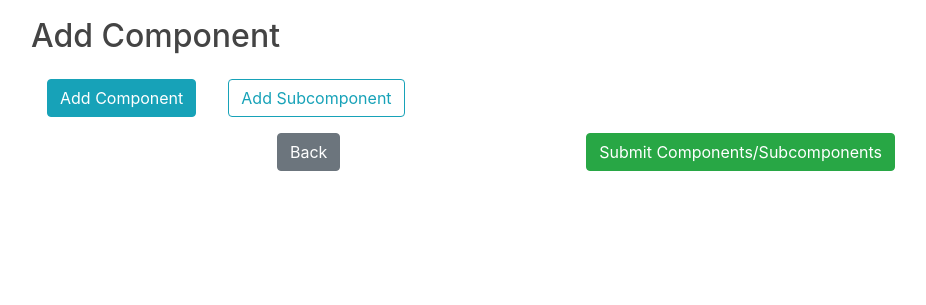
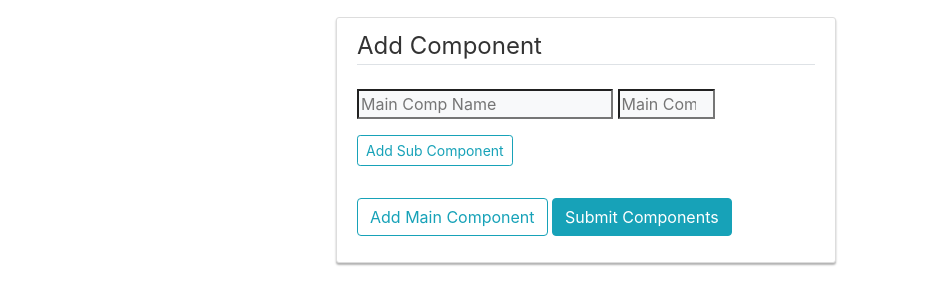
Before and after one commit to unluckyvevo/IT2201-Project, a Flask app: template readbit/templates/add_component.html in a window 1280 px wide. Shown: the part 63-368 px from the top of the page, without its empty margins (54-980 px from the left). Run offline with Flask 2, Linux system fonts and the light colour scheme; the template is opened without the code that fills it: values that come from a table or form of the project are taken from there, others are empty; some libraries are stand-ins or nearby versions.

Commit message:
Change add_component to use WTForms

```diff
--- a/readbit/forms.py
+++ b/readbit/forms.py
@@ -1,9 +1,28 @@
 from flask_wtf import FlaskForm
-from wtforms import StringField, PasswordField, SubmitField, BooleanField
-from wtforms.validators import DataRequired, Email
+from wtforms import *
+from wtforms.validators import DataRequired, Email, Length, NumberRange
 
 class LoginForm(FlaskForm):
     email = StringField('Email', validators=[DataRequired(), Email()])
     password = PasswordField('Password', validators=[DataRequired()])
     remember = BooleanField('Remember Me')
     submit = SubmitField('Login')
+
+class SubComponentForm(FlaskForm):
+    comp_name = StringField('Sub Component Name', validators=[DataRequired(), Length(max=100)],
+                       render_kw={"placeholder": "Sub Comp Name"})
+    weightage = IntegerField('Weightage', validators=[DataRequired(), NumberRange(min=1, max=100)],
+                             render_kw={"placeholder": "Sub Comp Weight (%)"})
+
+class MainComponentForm(FlaskForm):
+    comp_name = StringField('Main Component Name', validators=[DataRequired(), Length(max=100)],
+                       render_kw={"placeholder": "Main Comp Name"})
+    weightage = IntegerField('Weightage', validators=[DataRequired(), NumberRange(min=1, max=100)],
+                             render_kw={"placeholder": "Main Comp Weight (%)"})
+    sub_comps = FieldList(FormField(SubComponentForm), label='Sub Component')
+    add_sub = SubmitField(label='Add Sub Component')
+
+class AddComponentForm(FlaskForm):
+    main_comps = FieldList(FormField(MainComponentForm), label='Main Component', min_entries=1)
+    add_main = SubmitField(label='Add Main Component')
+    submit = SubmitField('Submit Components')
--- a/readbit/static/main.css
+++ b/readbit/static/main.css
@@ -86,3 +86,9 @@ a.article-title:hover {
   display: flex;
   justify-content: center;
 }
+
+#component-row
+{
+  display: flex;
+  justify-content: center;
+}
--- a/readbit/templates/add_component.html
+++ b/readbit/templates/add_component.html
@@ -1,52 +1,84 @@
 {% extends "layout.html" %}
 {% block content %}
 <link rel="stylesheet" type="text/css" href="{{ url_for('static', filename='manage_feedback.css') }}">
-<h2>Add Component</h2>
-<div class="container">
-    <form>
-        <div class="row">
-            <input type="button" class="btn btn-info m-3" onclick="addComponent()" value="Add Component"/>
-            <input type="button" class="btn btn-outline-info m-3" onclick="addSubcomponent()" value="Add Subcomponent"/>
-        </div>
-        <div class="row">
+<!--<h2>Add Component</h2>-->
+<div class="row" id="component-row">
+    <div class="content-section">
+        <form id="add-component-form" method="POST" action="">
+            {{ form.hidden_tag() }}
+            <fieldset class="form-group">
+                <legend class="border-bottom mb-4">Add Component</legend>
+                <div class="form-group">
+                    <div class="form-group">
+                        {% for main in form.main_comps %}
+                            <div class="form-group">
+                                {{ main.comp_name(class="bg-light") }}
+                                {{ main.weightage(class="bg-light") }}
+                            </div>
+                             <div class="form-group">
+                                 {% for sub in main.sub_comps %}
+                                     <div class="form-group">
+                                        {{ sub.comp_name }}
+                                        {{ sub.weightage }}
+                                    </div>
+                                 {% endfor %}
+                            </div>
+                            <div class="form-group">
+                                {{ main.add_sub(class="btn btn-outline-info btn-sm", formnovalidate=True) }}
+                            </div>
+                        {% endfor %}
+                    </div>
+                </div>
+            </fieldset>
+            <div class="form-group">
+                 {{ form.add_main(class="btn btn-outline-info", formnovalidate=True) }}
+                    {{ form.submit(class="btn btn-info") }}
+            </div>
+        </form>
+    <!--    <form>-->
+    <!--        <div class="row">-->
+    <!--            <input type="button" class="btn btn-info m-3" onclick="addComponent()" value="Add Component"/>-->
+    <!--            <input type="button" class="btn btn-outline-info m-3" onclick="addSubcomponent()" value="Add Subcomponent"/>-->
+    <!--        </div>-->
+    <!--        <div class="row">-->
 
-            <div class="col-sm-4" id="comp_name_col">
-            </div>
+    <!--            <div class="col-sm-4" id="comp_name_col">-->
+    <!--            </div>-->
 
-            <div class="col-sm-4" id="comp_weight_col">
-            </div>
+    <!--            <div class="col-sm-4" id="comp_weight_col">-->
+    <!--            </div>-->
 
-        </div>
-        <div class="row" id="add_component_submit_btn_row">
-            <a type="button" class="btn btn-secondary" href="/manage_module">Back</a>
-            <button name = "submit_add_component" type="submit" class="btn btn-success" >Submit Components/Subcomponents</button>
-        </div>
+    <!--        </div>-->
+    <!--        <div class="row" id="add_component_submit_btn_row">-->
+    <!--            <a type="button" class="btn btn-secondary" href="/manage_module">Back</a>-->
+    <!--            <button name = "submit_add_component" type="submit" class="btn btn-success" >Submit Components/Subcomponents</button>-->
+    <!--        </div>-->
 
 
-    </form>
+    <!--    </form>-->
 
-<span id="response"></span>
+    <!--<span id="response"></span>-->
+    </div>
+</div>
+<!--<script>-->
+<!--var countComponent =1;-->
+<!--var countSubcomponent =1;-->
 
-</div>
-<script>
-var countComponent =1;
-var countSubcomponent =1;
-
-function addComponent()
-{
-     var name_compName="component"+countComponent;
-     var weight_compName="componentweight"+countComponent;
-     document.getElementById('comp_name_col').innerHTML+='<input class="form-control" type="text" id="'+name_compName+'" placeholder="Component Name"/><br/>';
-     document.getElementById('comp_weight_col').innerHTML+='<input class="form-control" type="text" id="'+weight_compName+'" placeholder="Component Weight (%)"/><br/>';
-     countComponent += 1;
-}
-function addSubcomponent()
-{
-     var name_subcompName="subcomponent"+countSubcomponent;
-     var weight_subcompName="subcomponentweight"+countSubcomponent;
-     document.getElementById('comp_name_col').innerHTML+='<input class="form-control" type="text" id="'+name_subcompName+'" placeholder="Subcomponent Name"/><br/>';
-     document.getElementById('comp_weight_col').innerHTML+='<input class="form-control" type="text" id="'+weight_subcompName+'" placeholder="Subcomponent Weight (%)"/><br/>';
-     countSubcomponent += 1;
-}
-</script>
+<!--function addComponent()-->
+<!--{-->
+<!--     var name_compName="component"+countComponent;-->
+<!--     var weight_compName="componentweight"+countComponent;-->
+<!--     document.getElementById('comp_name_col').innerHTML+='<input class="form-control" type="text" id="'+name_compName+'" placeholder="Component Name"/><br/>';-->
+<!--     document.getElementById('comp_weight_col').innerHTML+='<input class="form-control" type="text" id="'+weight_compName+'" placeholder="Component Weight (%)"/><br/>';-->
+<!--     countComponent += 1;-->
+<!--}-->
+<!--function addSubcomponent()-->
+<!--{-->
+<!--     var name_subcompName="subcomponent"+countSubcomponent;-->
+<!--     var weight_subcompName="subcomponentweight"+countSubcomponent;-->
+<!--     document.getElementById('comp_name_col').innerHTML+='<input class="form-control" type="text" id="'+name_subcompName+'" placeholder="Subcomponent Name"/><br/>';-->
+<!--     document.getElementById('comp_weight_col').innerHTML+='<input class="form-control" type="text" id="'+weight_subcompName+'" placeholder="Subcomponent Weight (%)"/><br/>';-->
+<!--     countSubcomponent += 1;-->
+<!--}-->
+<!--</script>-->
 {% endblock content %}
```
Also changed, not shown: readbit/routes.py (+20 -5 lines), readbit/static/manage_feedback.css (line endings or trailing spaces).
